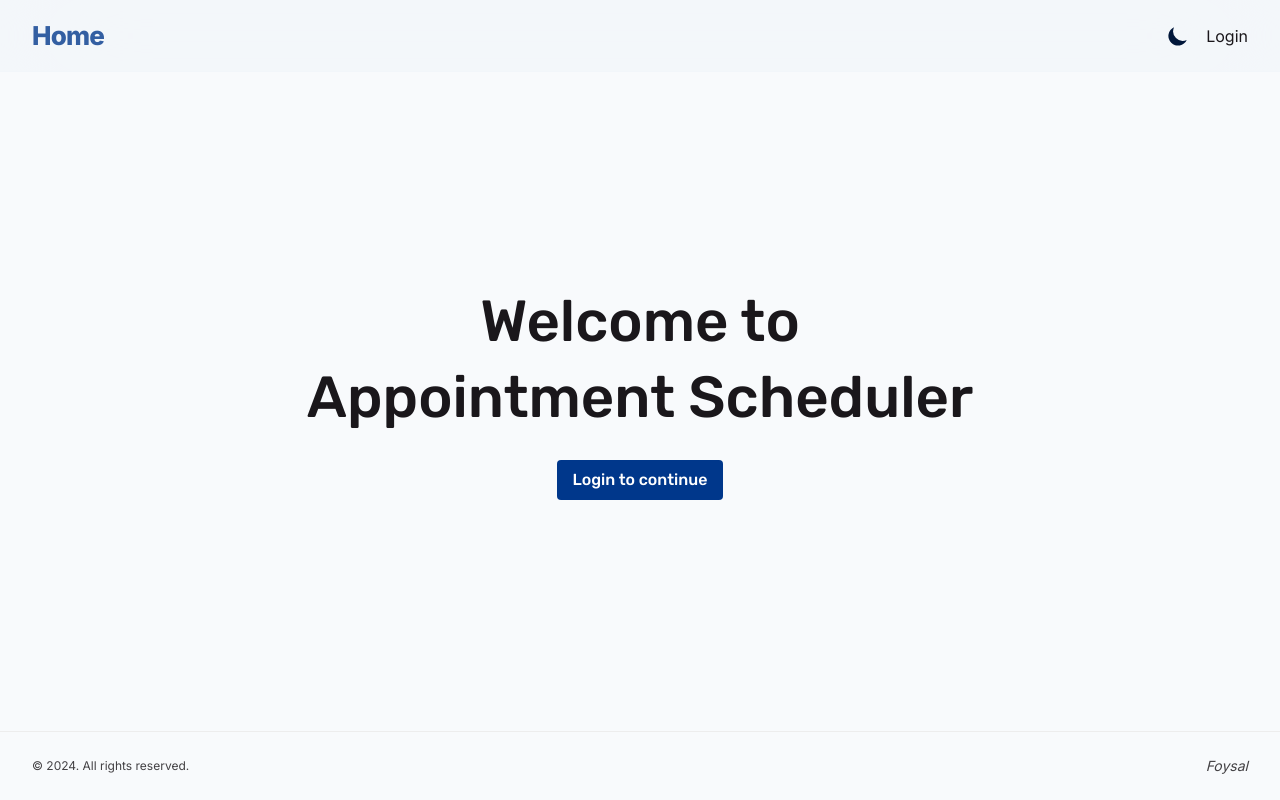
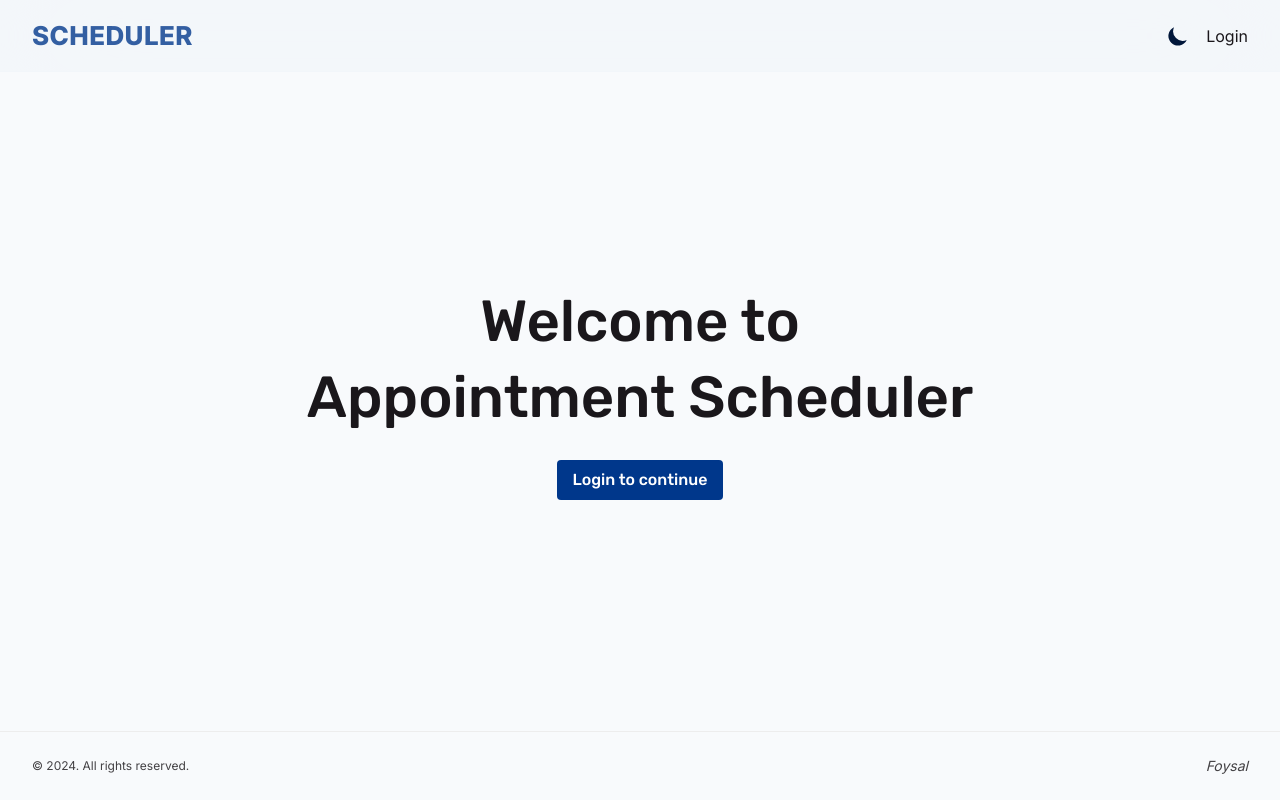
Before and after one commit to Foysal0076/appointment-scheduler, a Next.js app: page / in a window 1280 px wide. Built offline with nearby package versions, Linux system fonts and the light colour scheme; no server answers.

Commit message:
Update app name

```diff
--- a/src/components/Dashboard/AppointmentForm.tsx
+++ b/src/components/Dashboard/AppointmentForm.tsx
@@ -90,7 +90,7 @@ const AppointmentForm = ({ userId, appointment, onCancel }: Props) => {
       formData.description === '' ||
       formData.date === null
     ) {
-      toast.error('Please fill all the fields')
+      toast.error('Please fill all the required fields')
       return
     }
     setIsConfirmModalOpen(true)
--- a/src/components/Navbar/Navbar.tsx
+++ b/src/components/Navbar/Navbar.tsx
@@ -12,9 +12,11 @@ export const Navbar = () => {
       <nav
         className='flex w-full items-center justify-between px-4 md:px-8'
         aria-label='Main navigation'>
-        <div className='tracking-tighter'>
-          <Link href='/' className='h5 font-extrabold text-primary-400'>
-            Home
+        <div className='tracking-wide'>
+          <Link
+            href='/'
+            className='h5 font-extrabold uppercase text-primary-400'>
+            Scheduler
           </Link>
         </div>
         <div className='flex gap-4'>
```
